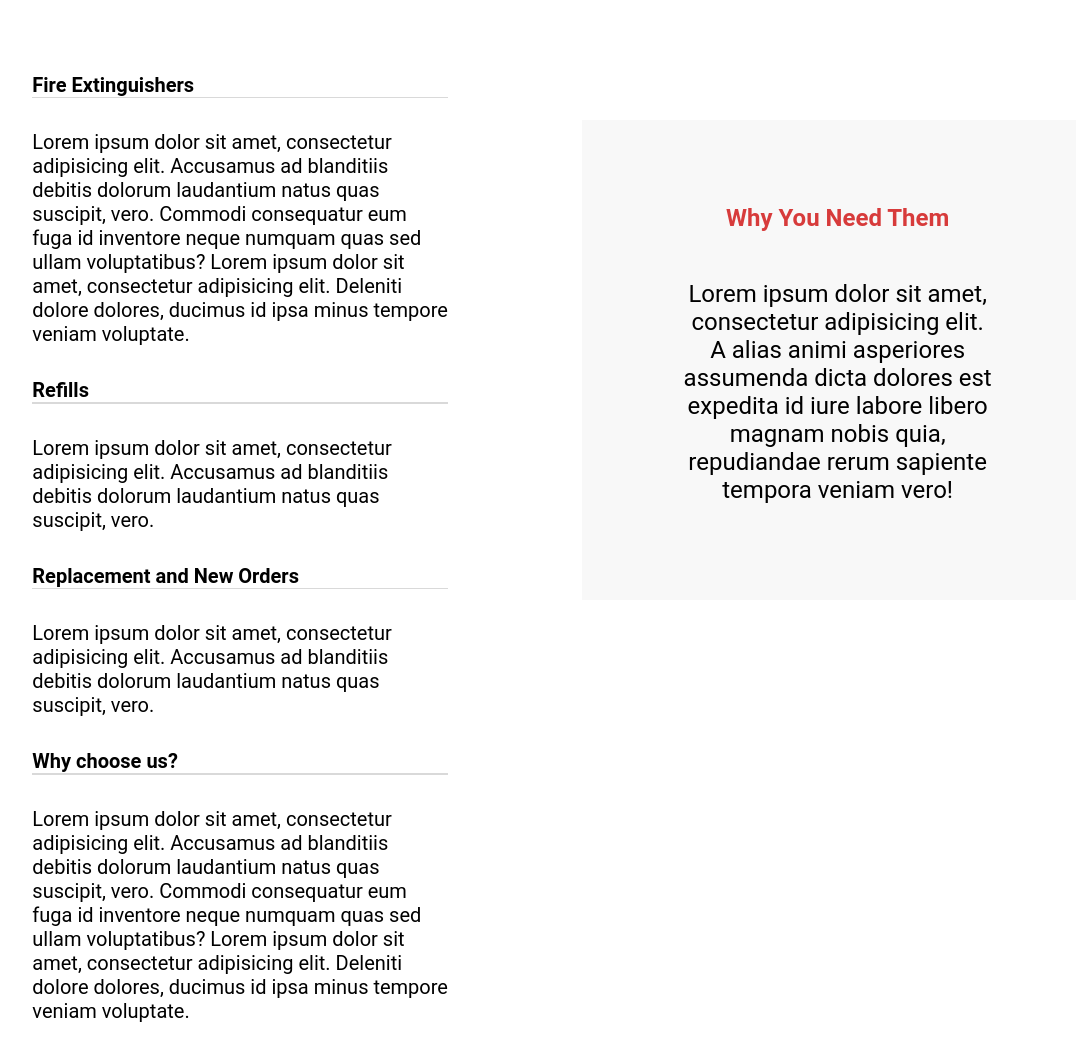
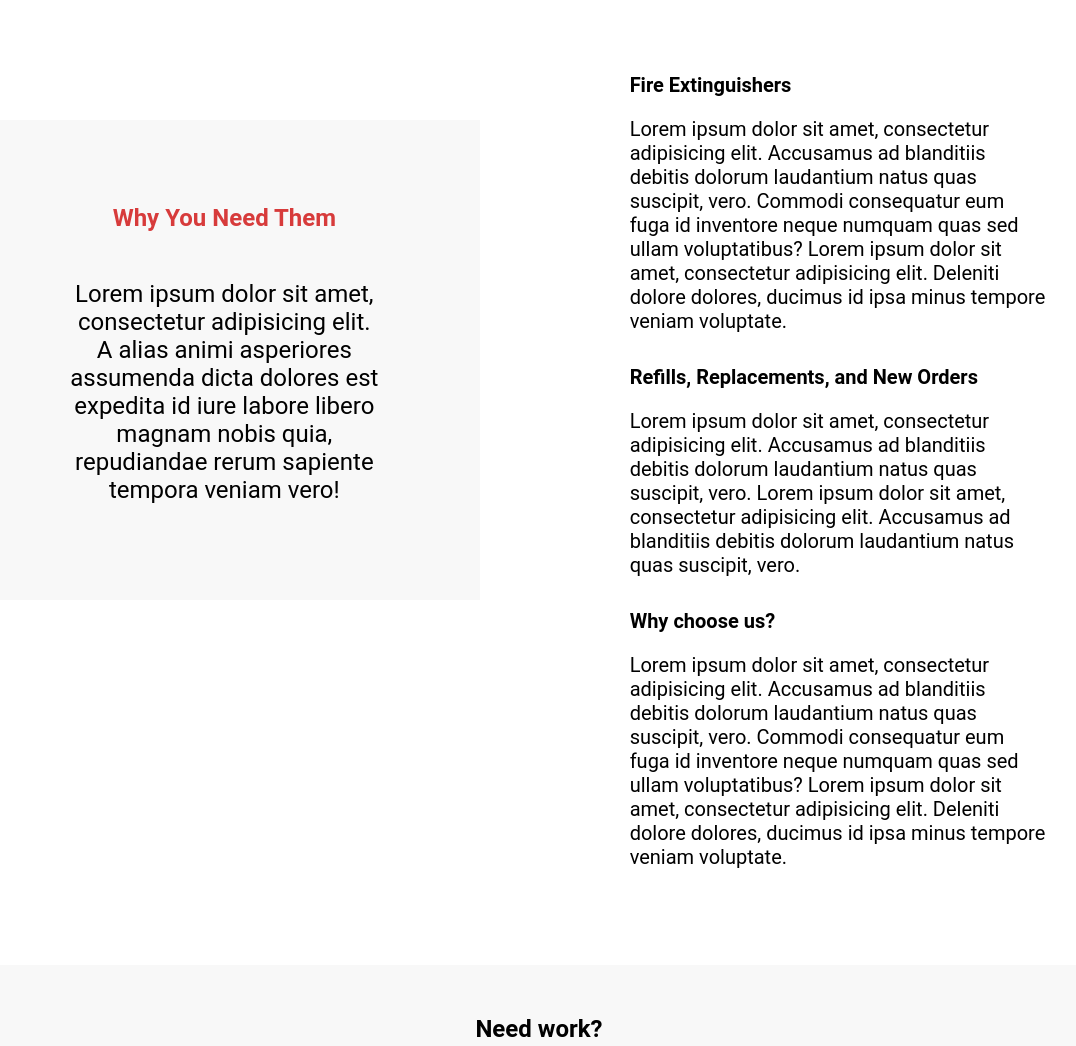
Before and after one commit to crtalbot98/Protek-Corp-Website, a plain HTML site: page extinguisher-page.html in a window 1280 px wide. Shown: the part 540-1586 px from the top of the page, without its empty margins (101-1177 px from the left). Drawn offline with nearby package versions, Linux system fonts and the light colour scheme; files that its build step writes are made by us from their sources; a web font is replaced by a local one.

Commit message:
updated footer
fixed footer on chrome

```diff
--- a/extinguisher-page.html
+++ b/extinguisher-page.html
@@ -4,7 +4,7 @@
     <meta charset="UTF-8">
     <title>Protek Corp</title>
     <meta name="viewport" content="width=device-width, initial-scale=1.0">
-    <link rel="stylesheet" href="css/style.css">
+    <link rel="stylesheet" type="text/css" href="css/styles.css">
 </head>
 <body>
 
@@ -42,7 +42,7 @@
     </div>
 </nav>
 
-<section class="titleContainer">
+<section class="titleContainer" id="serviceDesktopMargin">
     <div class="titleImage" id="extinguisherTitleImage">
         <div class="overlay">
             <h3 class="titleText">
@@ -52,11 +52,17 @@
     </div>
 </section>
 
-<section id="serviceContainer">
+<section id="serviceContainer" class="fireExtServiceContainer">
+    <div id="importanceNotice">
+        <h1>Why You Need Them</h1>
+        <p>Lorem ipsum dolor sit amet, consectetur adipisicing elit.
+            A alias animi asperiores assumenda dicta dolores est expedita id
+            iure labore libero magnam nobis quia, repudiandae rerum sapiente
+            tempora veniam vero!</p>
+    </div>
 <div id="serviceSection">
     <div>
         <h1>Fire Extinguishers</h1>
-        <div class="line"></div>
         <p>Lorem ipsum dolor sit amet, consectetur adipisicing elit.
             Accusamus ad blanditiis debitis dolorum laudantium natus quas suscipit,
             vero. Commodi consequatur eum fuga id inventore neque numquam quas sed
@@ -64,36 +70,21 @@
             Deleniti dolore dolores, ducimus id ipsa minus tempore veniam voluptate.</p>
     </div>
     <div>
-        <h1>Refills</h1>
-        <div class="line"></div>
+        <h1>Refills, Replacements,  and New Orders</h1>
         <p>Lorem ipsum dolor sit amet, consectetur adipisicing elit.
             Accusamus ad blanditiis debitis dolorum laudantium natus quas suscipit,
-            vero.</p>
-    </div>
-    <div>
-        <h1>Replacement and New Orders</h1>
-        <div class="line"></div>
-        <p>Lorem ipsum dolor sit amet, consectetur adipisicing elit.
+            vero. Lorem ipsum dolor sit amet, consectetur adipisicing elit.
             Accusamus ad blanditiis debitis dolorum laudantium natus quas suscipit,
             vero.</p>
     </div>
     <div>
         <h1>Why choose us?</h1>
-        <div class="line"></div>
         <p>Lorem ipsum dolor sit amet, consectetur adipisicing elit.
             Accusamus ad blanditiis debitis dolorum laudantium natus quas suscipit,
             vero. Commodi consequatur eum fuga id inventore neque numquam quas sed
             ullam voluptatibus? Lorem ipsum dolor sit amet, consectetur adipisicing elit.
             Deleniti dolore dolores, ducimus id ipsa minus tempore veniam voluptate.</p>
     </div>
-</div>
-
-<div id="importanceNotice">
-    <h1>Why You Need Them</h1>
-    <p>Lorem ipsum dolor sit amet, consectetur adipisicing elit.
-        A alias animi asperiores assumenda dicta dolores est expedita id
-        iure labore libero magnam nobis quia, repudiandae rerum sapiente
-        tempora veniam vero!</p>
 </div>
 </section>
 
@@ -105,6 +96,7 @@
 </section>
 
 <footer>
+    <div id="footerFlexContainer">
         <div class="footerLinks">
             <h1>Services</h1>
             <a class="footerServiceLinks" href="sprinkler-page.html">Sprinkler Installations</a>
@@ -133,6 +125,7 @@
                 <button id="directionBtn">Directions</button>
             </a>
         </div>
+    </div>
     <p id="copyright">&copy; 2019 Protek Corporation</p>
 </footer>
 
```
Lines whose indentation alone changed are shown as unchanged.
